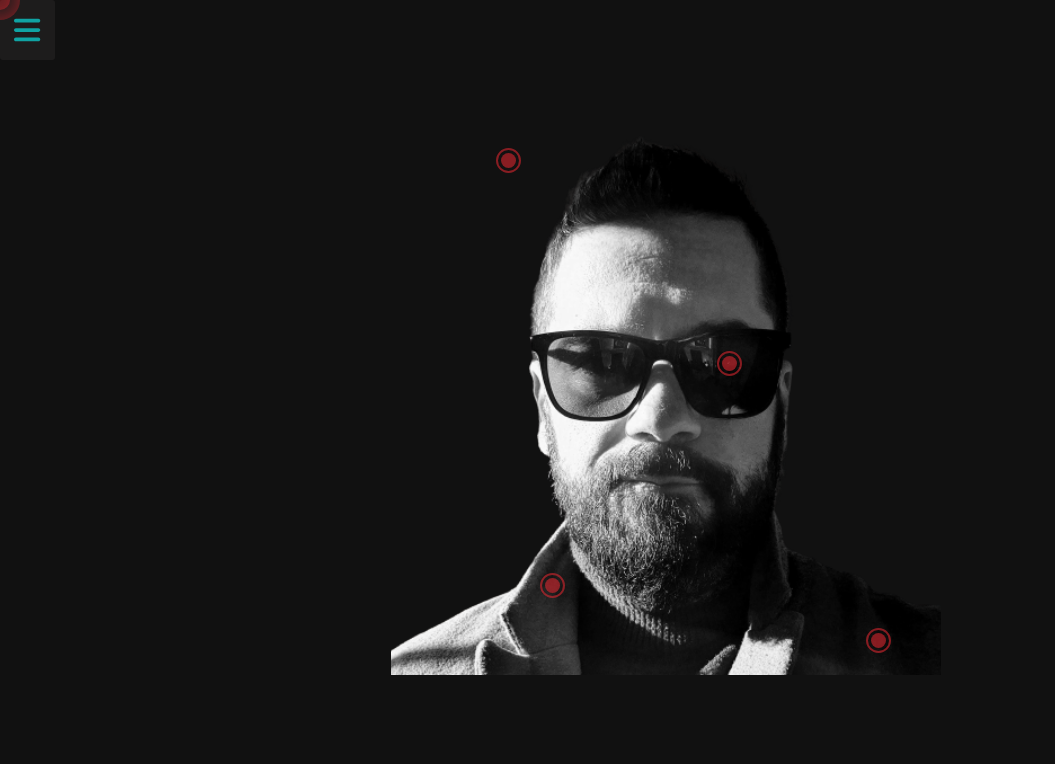
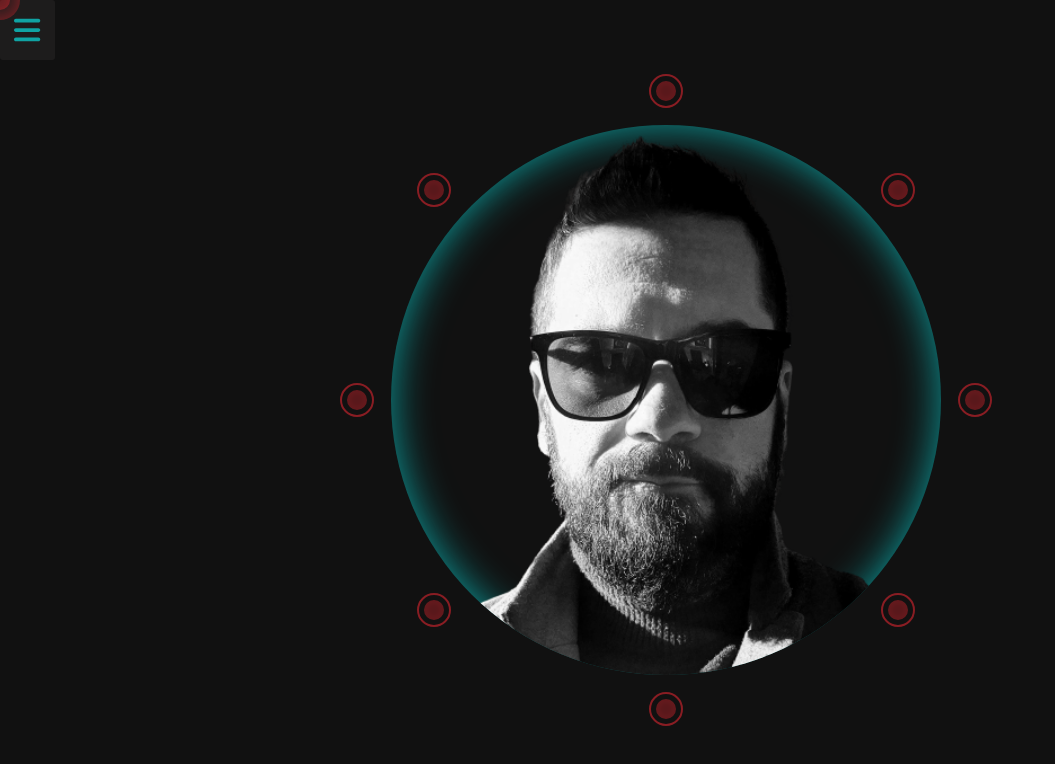
Before and after one commit to Nesh00/portfolio, a React (Create React App) app: page /about in a window 1280 px wide. Shown: the top 764 px of the page, without its empty margins (0-1055 px from the left). Built offline with nearby package versions, Linux system fonts and the light colour scheme.

Commit message:
create a responsive Description component and implement it in About

```diff
--- a/src/components/About/About.jsx
+++ b/src/components/About/About.jsx
@@ -1,10 +1,10 @@
 import '../../css/About/About.css';
-import ImageDescription from './ImageDescription';
+import Description from './Description';
 
 const About = () => {
   return (
     <main className='about'>
-      <ImageDescription />
+      <Description />
     </main>
   );
 };
--- a/src/components/About/Description.jsx
+++ b/src/components/About/Description.jsx
@@ -1,94 +1,74 @@
-import { useEffect, useState } from 'react';
+import { useContext, useState } from 'react';
+import { CursorContext } from '../../context/CursorContext';
 import '../../css/About/Description.css';
-
-const frontEnd = [
-  'HTML',
-  'CSS/SCSS',
-  'JavaScript',
-  'Boostrap',
-  'ReactJS',
-  'React Native/Expo',
-];
-const backEnd = ['NodeJS', 'ExpressJS', 'SQL/PostresQL', 'Firebase 9'];
-const testing = ['Jest', 'Supertest'];
-const other = ['Trello', 'Agile/SCRUM'];
+import { userBio } from '../../data/userBio';
+import myImg from '../../images/myImg.png';
 
 const Description = () => {
-  const [isScanned, setIsScanned] = useState(false);
+  const { cursorChangeHandler } = useContext(CursorContext);
+  const [open, setOpen] = useState({
+    name: false,
+    location: false,
+    info: false,
+    focus: false,
+    'front-end': false,
+    'back-end': false,
+    testing: false,
+    other: false,
+  });
 
-  useEffect(() => {
-    setTimeout(() => {
-      setIsScanned(true);
-    }, 17500);
-  }, []);
+  const openHandler = (name) => {
+    open[name] = !open[name];
+    setOpen((currState) => {
+      return { ...currState };
+    });
+  };
+
+  const descriptionListFn = (user) => {
+    let descriptionList;
+
+    if (Array.isArray(user.description)) {
+      descriptionList = user.description.map((listItem) => {
+        return (
+          <li key={listItem} className='description__text'>
+            {listItem}
+          </li>
+        );
+      });
+    }
+
+    return descriptionList;
+  };
 
   return (
-    <div className='details__container'>
-      {!isScanned ? (
-        <h1 className='loading'>Scanning . . .</h1>
-      ) : (
-        <>
-          <h1 className='loading'>Nenad Tsvetanovski</h1>
-          <div className='location__container'>
-            <p>
-              Location: <span>Manchester, UK</span>
-            </p>
-            <p>
-              Origin: <span>Sveti Nikole, Macedonia</span>
-            </p>
-          </div>
-          <p className='description'>
-            A full-stack developer with a result-driven mindset, time management
-            and quick responsiveness to tasks given. The main focus is to build
-            scalable and responsive applications that are user friendly and can
-            be easily maintained.
-          </p>
-          <h2 className='skills__header'>Skills</h2>
-          <div className='skills__container'>
-            <div className='front-end'>
-              <h3 className='front-end__header'>Front End</h3>
-              {frontEnd.map((skill) => {
-                return (
-                  <p key={skill} className='skill'>
-                    {skill}
-                  </p>
-                );
-              })}
+    <section className='img-description__container'>
+      {userBio.map((user) => {
+        return (
+          <>
+            <div
+              key={user.className}
+              className={`${user.className} ${
+                open[user.className] && `${user.className}--open`
+              }`}
+              onClick={() => openHandler(user.className)}
+              onMouseEnter={() => cursorChangeHandler('hovered')}
+              onMouseLeave={() => cursorChangeHandler('')}
+            ></div>
+            <div className='description'>
+              <p className='description__header'>
+                {user.className.replace(/-/g, ' ')}
+              </p>
+              {Array.isArray(user.description) ? (
+                descriptionListFn(user)
+              ) : (
+                <p className='description__text'>{user.description}</p>
+              )}
             </div>
-            <div className='back-end'>
-              <h3 className='back-end__header'>Back End</h3>
-              {backEnd.map((skill) => {
-                return (
-                  <p key={skill} className='skill'>
-                    {skill}
-                  </p>
-                );
-              })}
-            </div>
-            <div className='testing'>
-              <h3 className='testing__header'>Testing</h3>
-              {testing.map((skill) => {
-                return (
-                  <p key={skill} className='skill'>
-                    {skill}
-                  </p>
-                );
-              })}
-            </div>
-            <div className='other'>
-              <h3 className='other__header'>Other</h3>
-              {other.map((skill) => {
-                return (
-                  <p key={skill} className='skill'>
-                    {skill}
-                  </p>
-                );
-              })}
-            </div>
-          </div>
-        </>
-      )}
-    </div>
+          </>
+        );
+      })}
+      <img src={myImg} alt='Profile' className='about__img' />
+    </section>
   );
 };
 
--- a/src/components/About/ImageDescription.jsx
+++ /dev/null
@@ -1,41 +0,0 @@
-import '../../css/About/Scanner.css';
-import myImg from '../../images/myImg.png';
-
-const ImageDescription = () => {
-  return (
-    <div className='scanner__container'>
-      <div className='scanner'></div>
-      <div className='name'>
-        <div className='dot'></div>
-        <div className='description'>
-          <p>Nenad Tsvetanovski</p>
-        </div>
-      </div>
-      <div className='location'>
-        <div className='dot'></div>
-        <div className='description'>
-          <p>Manchester, UK</p>
-        </div>
-      </div>
-      <div className='info'>
-        <div className='dot'></div>
-        <div className='description'>
-          <p>
-            A full-stack developer with a result-driven mindset, time management
-            and quick responsiveness to tasks given.
-          </p>
-        </div>
-      </div>
-      <div className='focus'>
-        <div className='dot'></div>
-        <p className='description'>
-          His main focus is to build scalable and responsive applications that
-          are user friendly and can be easily maintained.
-        </p>
-      </div>
-      <img src={myImg} alt='Profile' className='about__img' />
-    </div>
-  );
-};
-
-export default ImageDescription;
--- a/src/css/About/Description.css
+++ b/src/css/About/Description.css
@@ -0,0 +1,305 @@
+@import url('../Root/keyframes.css');
+
+.img-description__container {
+  position: relative;
+  display: flex;
+  justify-content: center;
+  width: 30rem;
+  height: 30rem;
+  border-radius: 50%;
+  box-shadow: inset 0px 0px 40px var(--bg-green-transparent);
+  background: var(--bg-green-secondary);
+}
+
+.about__img {
+  position: absolute;
+  height: 30rem;
+  width: 30rem;
+  object-fit: cover;
+  border-radius: 50%;
+}
+
+.info,
+.name,
+.focus,
+.back-end,
+.other,
+.location,
+.testing,
+.front-end {
+  position: absolute;
+  z-index: 2;
+  height: 1.5rem;
+  width: 1.5rem;
+  border-radius: 50%;
+  box-shadow: inset 0px 0px 2rem var(--bg-red-transparent);
+  outline: 2px solid var(--bg-red-transparent);
+  outline-offset: 0.3rem;
+  transition: all 1s 1.5s ease-out, transform 1s ease-out,
+    background 1s 1.5s ease-out, outline 0.5s 2.5s ease;
+}
+
+.info {
+  top: 10%;
+  left: 5%;
+}
+
+.name {
+  top: -9%;
+  left: 50%;
+  transform: translateX(-50%);
+}
+
+.focus {
+  top: 10%;
+  right: 5%;
+}
+
+.back-end {
+  top: 50%;
+  right: -9%;
+  transform: translateY(-50%);
+}
+
+.other {
+  bottom: 10%;
+  right: 5%;
+}
+
+.location {
+  bottom: -9%;
+}
+
+.testing {
+  bottom: 10%;
+  left: 5%;
+}
+
+.front-end {
+  top: 50%;
+  left: -9%;
+  transform: translateY(-50%);
+}
+
+.info--open,
+.name--open,
+.focus--open,
+.back-end--open,
+.other--open,
+.location--open,
+.testing--open,
+.front-end--open {
+  transform: scale(20);
+  border-radius: 50%;
+  background: var(--bg-colour-ternary);
+  outline: none;
+  box-shadow: inset 0px 0px 2px var(--bg-green-transparent);
+  transition: all 1s ease-out, transform 1s 1.5s ease-out,
+    background 1s ease-out, outline 1s 1.5s ease-out;
+}
+
+.info--open,
+.name--open,
+.front-end--open {
+  top: 49%;
+  left: 48.5%;
+}
+
+.focus--open,
+.back-end--open {
+  top: 49%;
+  right: 48%;
+}
+
+.other--open,
+.location--open {
+  bottom: 48%;
+  right: 48%;
+}
+
+.testing--open {
+  bottom: 48%;
+  left: 48%;
+}
+
+.description {
+  position: absolute;
+  top: 50%;
+  left: 50%;
+  transform: translate(-50%, -50%);
+  z-index: 2;
+  opacity: 0;
+  font-size: 2rem;
+  list-style: none;
+}
+
+.description__header {
+  margin-bottom: 1.5rem;
+  font-size: 2.4rem;
+  text-transform: capitalize;
+}
+
+.description__text {
+  color: var(--text-secondary);
+  font-size: 1.46rem;
+}
+
+.info--open + .description,
+.name--open + .description,
+.focus--open + .description,
+.back-end--open + .description,
+.other--open + .description,
+.location--open + .description,
+.testing--open + .description,
+.front-end--open + .description {
+  display: flex;
+  flex-direction: column;
+  justify-content: center;
+  align-items: center;
+  opacity: 1;
+  transition: opacity 1s 2.2s;
+}
+
+@media screen and (min-width: 36.5em) {
+  .img-description__container {
+    width: 40rem;
+    height: 40rem;
+  }
+
+  .about__img {
+    height: 40rem;
+    width: 40rem;
+  }
+
+  .info--open,
+  .name--open,
+  .focus--open,
+  .back-end--open,
+  .other--open,
+  .location--open,
+  .testing--open,
+  .front-end--open {
+    transform: scale(26.5);
+  }
+
+  .description__header {
+    font-size: 2.7rem;
+  }
+
+  .description__text {
+    font-size: 1.95rem;
+    line-height: 2.2rem;
+  }
+}
+
+@media screen and (min-width: 76em) {
+  .img-description__container {
+    width: 55rem;
+    height: 55rem;
+  }
+
+  .about__img {
+    height: 55rem;
+    width: 55rem;
+  }
+
+  .info,
+  .name,
+  .focus,
+  .back-end,
+  .other,
+  .location,
+  .testing,
+  .front-end {
+    height: 2rem;
+    width: 2rem;
+    outline-offset: 0.5rem;
+  }
+  .info {
+    left: 6%;
+  }
+
+  .name {
+    top: -8%;
+  }
+
+  .focus {
+    right: 6%;
+  }
+
+  .back-end {
+    right: -8%;
+  }
+
+  .other {
+    right: 6%;
+  }
+
+  .location {
+    bottom: -8%;
+  }
+
+  .testing {
+    left: 6%;
+  }
+
+  .front-end {
+    left: -8%;
+  }
+
+  .info--open,
+  .name--open,
+  .focus--open,
+  .back-end--open,
+  .other--open,
+  .location--open,
+  .testing--open,
+  .front-end--open {
+    transform: scale(27.7);
+  }
+
+  .info--open,
+  .name--open,
+  .front-end--open {
+    top: 49%;
+    left: 48.5%;
+  }
+
+  .focus--open,
+  .back-end--open {
+    top: 49%;
+    right: 48%;
+  }
+
+  .other--open,
+  .location--open {
+    bottom: 48%;
+    right: 48%;
+  }
+
+  .testing--open {
+    bottom: 48%;
+    left: 48%;
+  }
+
+  .description__header {
+    margin-bottom: 3rem;
+    font-size: 3.5rem;
+  }
+
+  .description__text {
+    font-size: 2.2rem;
+    line-height: 3rem;
+  }
+
+  .info--open + .description,
+  .name--open + .description,
+  .focus--open + .description,
+  .back-end--open + .description,
+  .other--open + .description,
+  .location--open + .description,
+  .testing--open + .description,
+  .front-end--open + .description {
+    line-height: 3.5rem;
+  }
+}
--- a/src/css/About/Scanner.css
+++ /dev/null
@@ -1,196 +0,0 @@
-@import url('../Root/keyframes.css');
-
-.scanner__container {
-  display: none;
-}
-
-@media screen and (min-width: 76em) {
-  .scanner__container {
-    display: block;
-    position: relative;
-    margin: 0 auto;
-    width: 55rem;
-    height: 55rem;
-  }
-
-  .about__img {
-    height: 100%;
-    width: 100%;
-    object-fit: cover;
-  }
-
-  .scanner {
-    position: absolute;
-    top: 0;
-    width: 100%;
-    height: 5rem;
-    opacity: 0;
-    background: var(--scanner);
-    border-left: 2px solid var(--border);
-    border-right: 2px solid var(--border);
-    border-radius: 0.5rem;
-    animation: scan 6s 1s;
-  }
-
-  .name,
-  .location,
-  .info,
-  .focus {
-    position: absolute;
-  }
-
-  .name {
-    top: 5%;
-    left: 20%;
-  }
-
-  .location {
-    bottom: 5%;
-    right: 10%;
-  }
-
-  .info {
-    top: 42%;
-    right: 37%;
-  }
-
-  .focus {
-    bottom: 15%;
-    left: 28%;
-  }
-
-  .dot {
-    position: relative;
-    height: 1.5rem;
-    width: 1.5rem;
-    opacity: 1;
-    border-radius: 50%;
-    outline: 2px solid var(--bg-red-transparent);
-    outline-offset: 3px;
-    background: var(--bg-red-transparent);
-    cursor: pointer;
-    transition: 0.4s;
-    transition-delay: 0.8s;
-    animation: showTarget 1.5s 7.2s backwards;
-  }
-
-  .dot:hover {
-    background: var(--bg-green-transparent);
-    outline: 2px solid var(--bg-green-transparent);
-    outline-offset: 5px;
-    transition: 0.2s;
-  }
-
-  .dot::before,
-  .dot::after {
-    content: '';
-    position: absolute;
-    width: 0;
-    height: 0.2rem;
-    background-color: var(--bg-green-transparent);
-    transition: width 0.5s ease-in-out;
-  }
-
-  .dot::before {
-    transition-delay: 0.4s;
-  }
-
-  .dot:hover::before {
-    width: 3rem;
-    transition-delay: 0s;
-  }
-
-  .dot:hover::after {
-    width: 5rem;
-    transition-delay: 0.4s;
-  }
-
-  .name .dot::before {
-    top: -0.5rem;
-    right: 2.2rem;
-    transform: rotateZ(45deg);
-    transform-origin: bottom right;
-  }
-
-  .name .dot::after {
-    top: -2.6rem;
-    right: 4.26rem;
-  }
-
-  .location .dot::before {
-    top: -0.5rem;
-    left: 2.2rem;
-    transform: rotateZ(-45deg);
-    transform-origin: bottom left;
-  }
-
-  .location .dot::after {
-    top: -2.6rem;
-    left: 4.26rem;
-  }
-
-  .info .dot::before {
-    top: 0.5rem;
-    left: 2.4rem;
-  }
-
-  .info .dot::after {
-    bottom: 0.8rem;
-    left: 5.4rem;
-    transform: rotateZ(-90deg);
-    transform-origin: left;
-  }
-
-  .focus .dot::before {
-    top: 0.5rem;
-    right: 2.4rem;
-  }
-
-  .focus .dot::after {
-    top: 0.5rem;
-    left: -3.9rem;
-    transform: rotateZ(-90deg);
-    transform-origin: left;
-  }
-
-  .description {
-    padding: 2rem;
-    opacity: 0;
-    font-size: 2.3rem;
-    font-family: 'Fredoka', sans-serif;
-    color: var(--text-secondary);
-    border: 2px solid var(--bg-green-transparent);
-    border-radius: 0.5rem;
-    background: var(--bg-colour-ternary);
-  }
-
-  .dot:hover ~ .description {
-    opacity: 1;
-    transition: opacity 0.2s;
-    transition-delay: 0.8s;
-  }
-
-  .name .description {
-    position: absolute;
-    top: -4rem;
-    left: -32.5rem;
-  }
-
-  .location .description {
-    position: absolute;
-    bottom: -1rem;
-    right: -28rem;
-  }
-
-  .info .description {
-    position: absolute;
-    bottom: 5rem;
-    right: -32.5rem;
-  }
-
-  .focus .description {
-    position: absolute;
-    bottom: 5.5rem;
-    left: -30rem;
-  }
-}
```
Also changed, not shown: src/css/Main.css (deleted).
